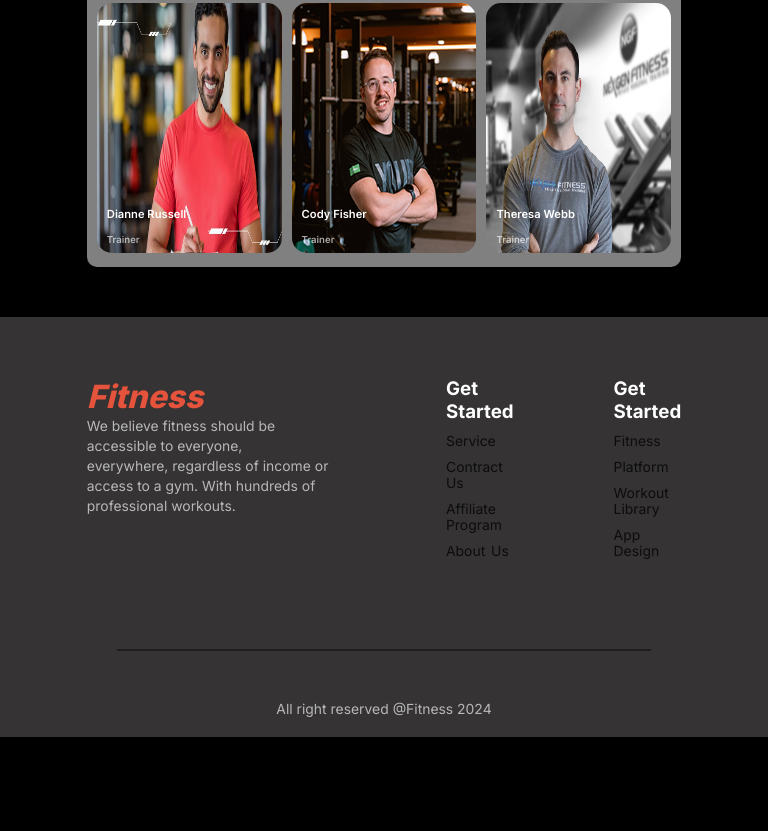
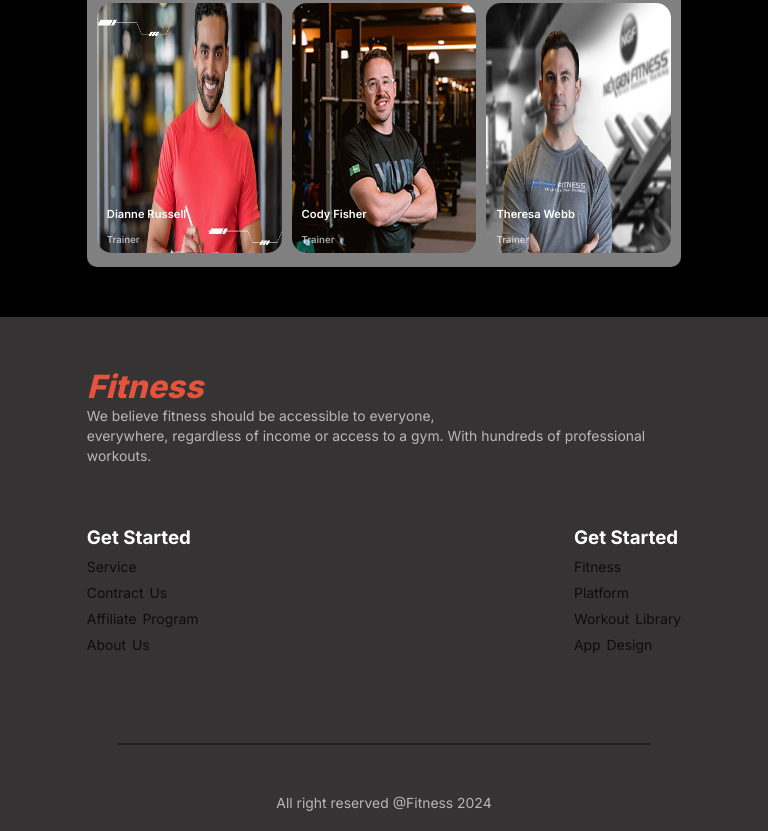
Before and after one commit to Nazmulshuvo123/my-second-assignment, a plain HTML site: page index.html in a window 768 px wide. Shown: the part 4233-5064 px from the top of the page. Before the commit the page ends 4970 px from the top, so only its background shows below. Drawn offline with Linux system fonts and the light colour scheme.

Commit message:
make responsive footer section for medium device

```diff
--- a/index.html
+++ b/index.html
@@ -328,6 +328,7 @@
                     With hundreds of professional workouts.
                   </p>
                 </div>
+                <div class="started-content">
                     <div class="get-started-content">
                         <h3 class="h-color">Get Started</h3>
                         <ul>
@@ -349,6 +350,7 @@
                         </ul>
                       </div>
                 </div>
+            </div>
             <hr class="bar" />
             <p class="p-color p-style">All right reserved @Fitness 2024</p>
         </div>
--- a/style/style.css
+++ b/style/style.css
@@ -846,8 +846,8 @@ select {
   }
   .tutorial-button-one {
     position: absolute;
-    bottom: -320px;
-    right: 460px;
+    bottom: -300px;
+    right: 560px;
     padding: 20px;
     border-radius: 12px;
     background-color: rgba(128, 128, 128, 0.082);
@@ -1036,4 +1036,24 @@ select {
     margin-top: -55px;
     line-height: 25px;
   }
+  /* footer section design */
+  .footer-content {
+    width: 100%;
+    background-color: rgb(53, 51, 51);
+  }
+  .fitness-container {
+    display: grid;
+    grid-template-columns: repeat(1.2fr);
+  }
+  .fitness-content {
+    padding: 50px 0px;
+  }
+  .get-started-content{
+    padding-left: 0;
+    padding-top: 10px;
+  }
+  .started-content{
+    display: flex;
+    justify-content: space-between;
+  }
 }
```
Lines whose indentation alone changed are shown as unchanged.
